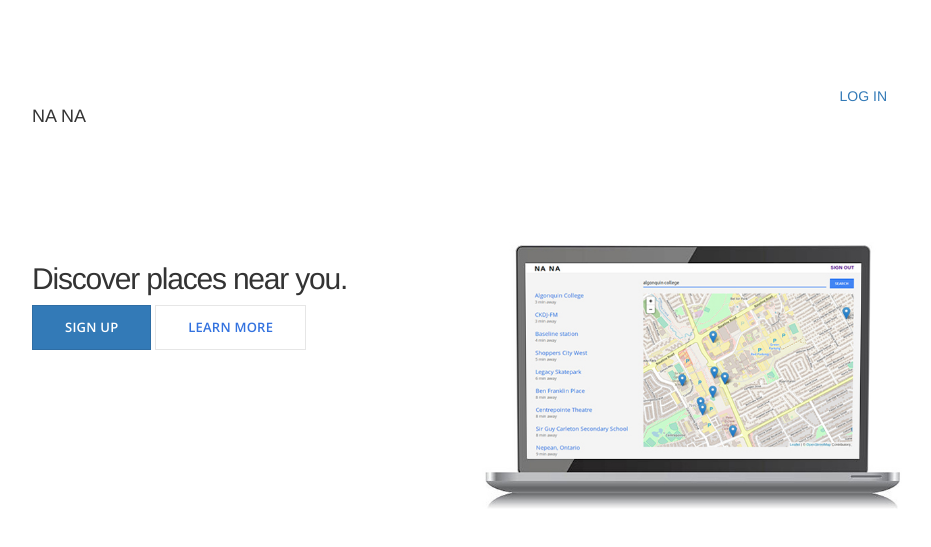
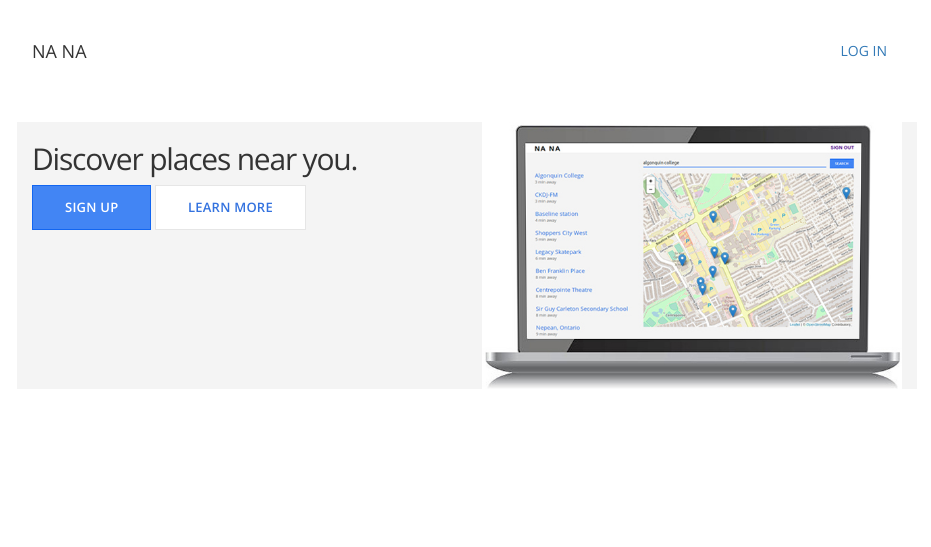
Before and after one commit to JuliaSun2000/NANA, a Flask app: page / in a window 1280 px wide. Shown: the top 547 px of the page, without its empty margins (173-1104 px from the left). Run offline with Flask 2, Linux system fonts and the light colour scheme; some libraries are stand-ins or nearby versions.

Commit message:
update index

```diff
--- a/static/css/main.css
+++ b/static/css/main.css
@@ -8,7 +8,7 @@ html, body, h1 {
 }
 
 body {
-  background-color: #f4f4f4;
+
   font-family: 'Open Sans', sans-serif;
 }
 
@@ -98,7 +98,7 @@ a {
 
 header {
   background-color: #fff;
-  padding: 5em 0;
+  padding: 25px 0;
 }
 
 .title {
@@ -119,7 +119,7 @@ header {
   color: #3a3a3a;
 }
 
-/*.main-nav {
+.main-nav {
   float: right;
 }
 
@@ -139,8 +139,11 @@ header {
 
 .main-nav li a {
   color: #3a3a3a;
-}*/
+}
 
+.container{
+  background-color: #f4f4f4;
+}
 
 /*
  * Hero section
--- a/templates/index.html
+++ b/templates/index.html
@@ -7,7 +7,7 @@
     <div class="container">
 
       <div class="section-content"> -->
-      <div class="container-fluid">
+      <div class="container container-fluid">
         <div class="row">
           <div class="col-md-6" info>
             <h2>Discover places near you.</h2>
--- a/templates/layout.html
+++ b/templates/layout.html
@@ -4,6 +4,8 @@
       <title>NA NA</title>
       <meta charset="utf-8">
       <meta name="viewport" content="width=device-width, initial-scale=1">
+
+      <link rel="stylesheet" href="https://maxcdn.bootstrapcdn.com/bootstrap/3.3.7/css/bootstrap.min.css">
 
       <link href='http://fonts.googleapis.com/css?family=Open+Sans:300,400,600' rel='stylesheet'>
 
@@ -17,7 +19,7 @@
      integrity="sha512-lInM/apFSqyy1o6s89K4iQUKg6ppXEgsVxT35HbzUupEVRh2Eu9Wdl4tHj7dZO0s1uvplcYGmt3498TtHq+log=="
      crossorigin=""></script>
 
-     <link rel="stylesheet" href="https://maxcdn.bootstrapcdn.com/bootstrap/3.3.7/css/bootstrap.min.css">
+
 <!--   <script src="https://ajax.googleapis.com/ajax/libs/jquery/3.2.1/jquery.min.js"></script> -->
   <script src="https://maxcdn.bootstrapcdn.com/bootstrap/3.3.7/js/bootstrap.min.js"></script>
 
```
